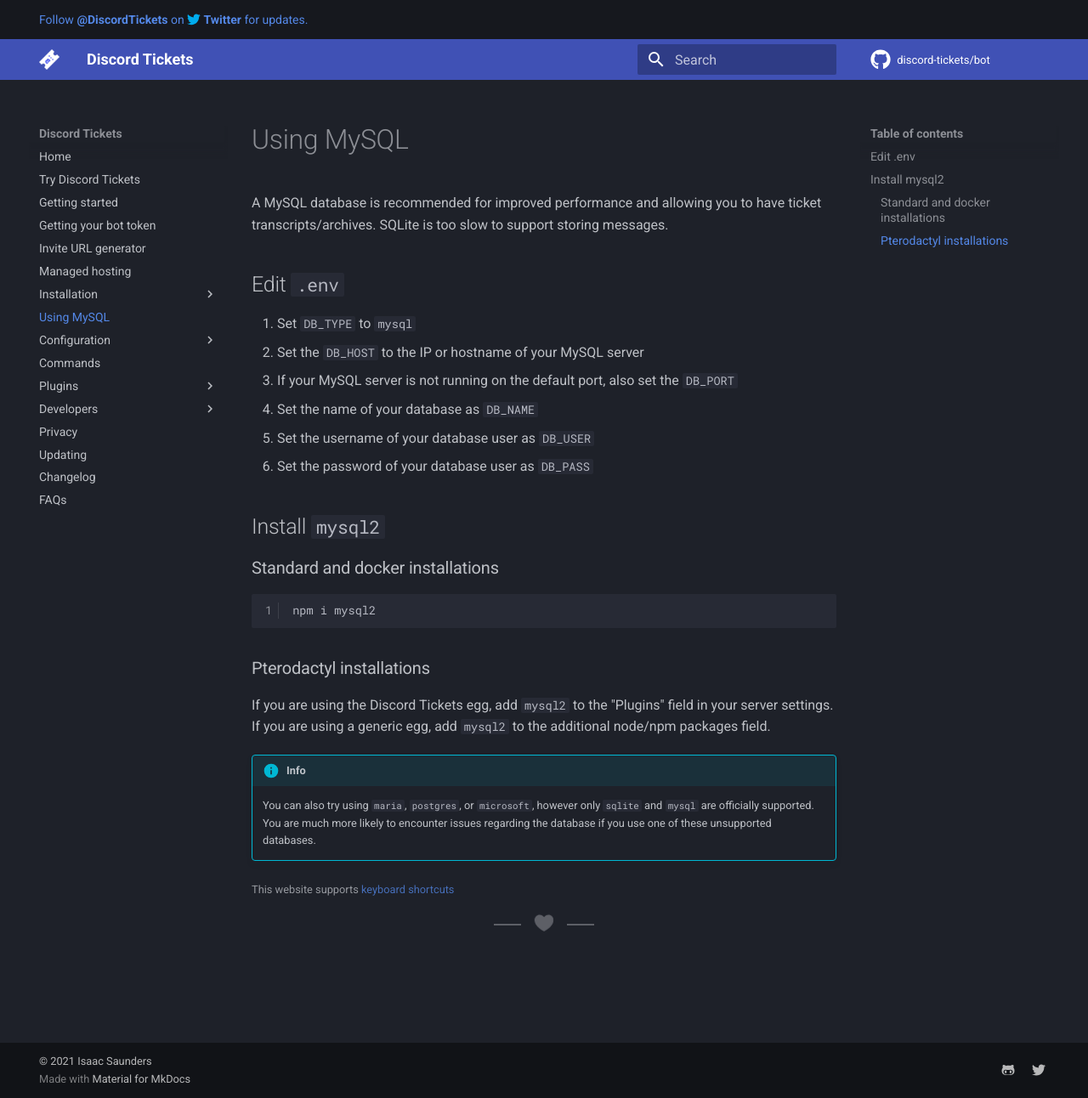
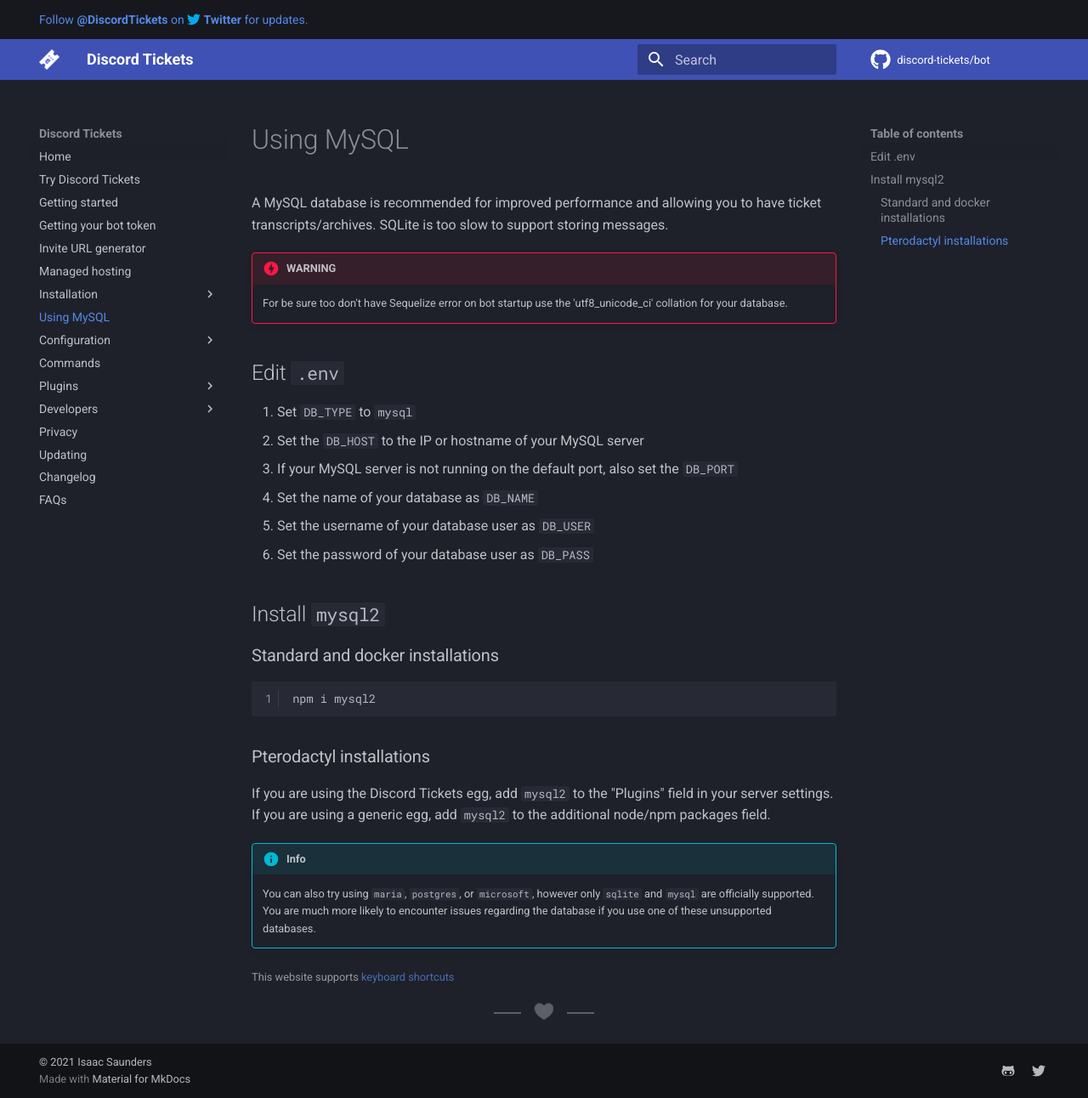
Before and after one commit to discord-tickets/docs, an MkDocs documentation site: the page built from docs/using-mysql.md, in a window 1280 px wide and 1292 px high. Shown: the whole window at 85% size. Built offline with MkDocs 1.6.1 and Material for MkDocs 9.7.7, drawn with Linux system fonts in a browser that asks for light colours; comment, search, counter and statistics services are not loaded.

Commit message:
note for sequelize error
added a note to avoid having the Sequelize error on startup

```diff
--- a/docs/using-mysql.md
+++ b/docs/using-mysql.md
@@ -1,6 +1,10 @@
 # Using MySQL
 
 A MySQL database is recommended for improved performance and allowing you to have ticket transcripts/archives. SQLite is too slow to support storing messages.
+
+!!! danger "WARNING"
+
+	For be sure too don't have Sequelize error on bot startup use the 'utf8_unicode_ci' collation for your database.
 
 ## Edit `.env`
 
```
